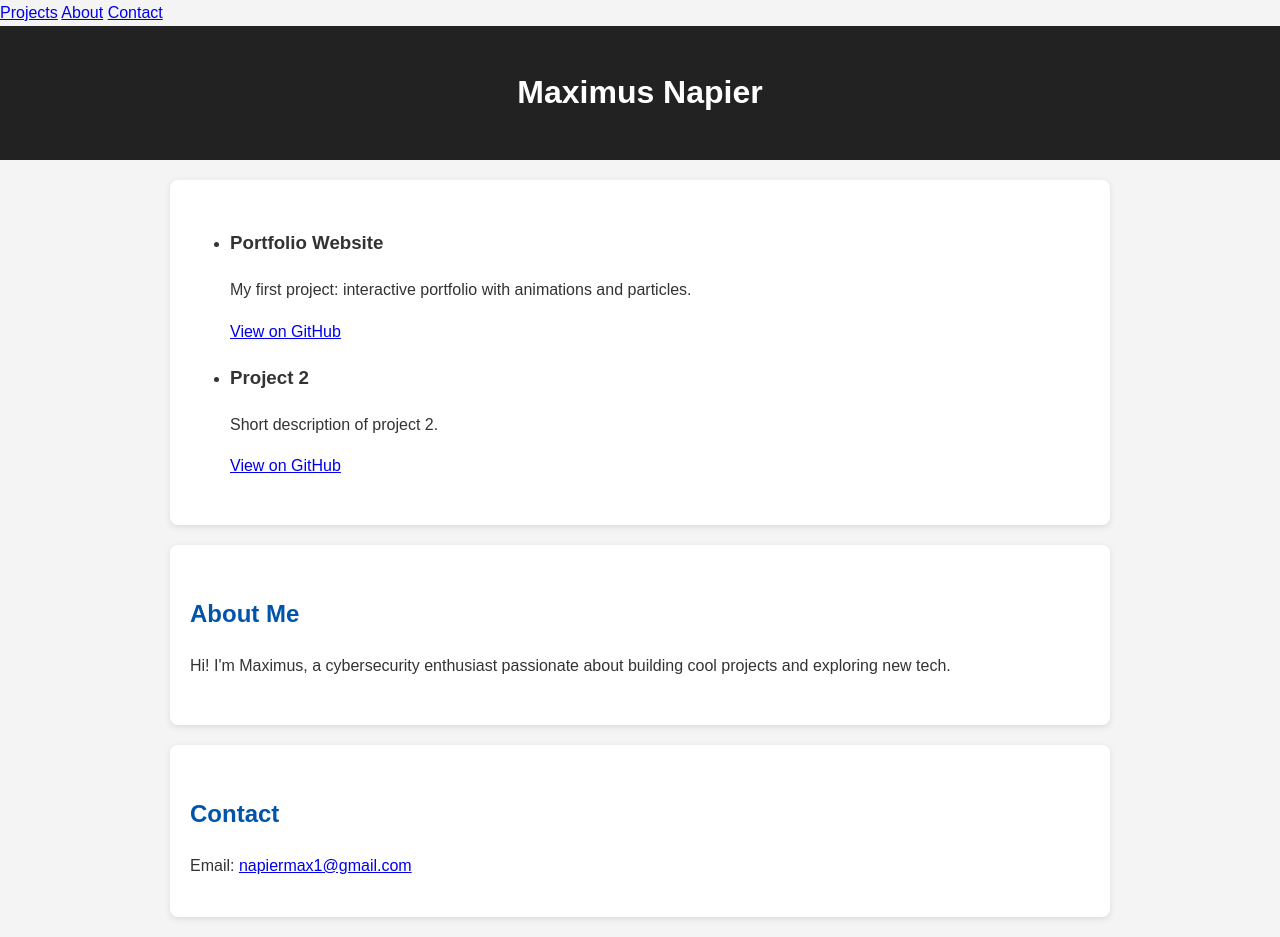
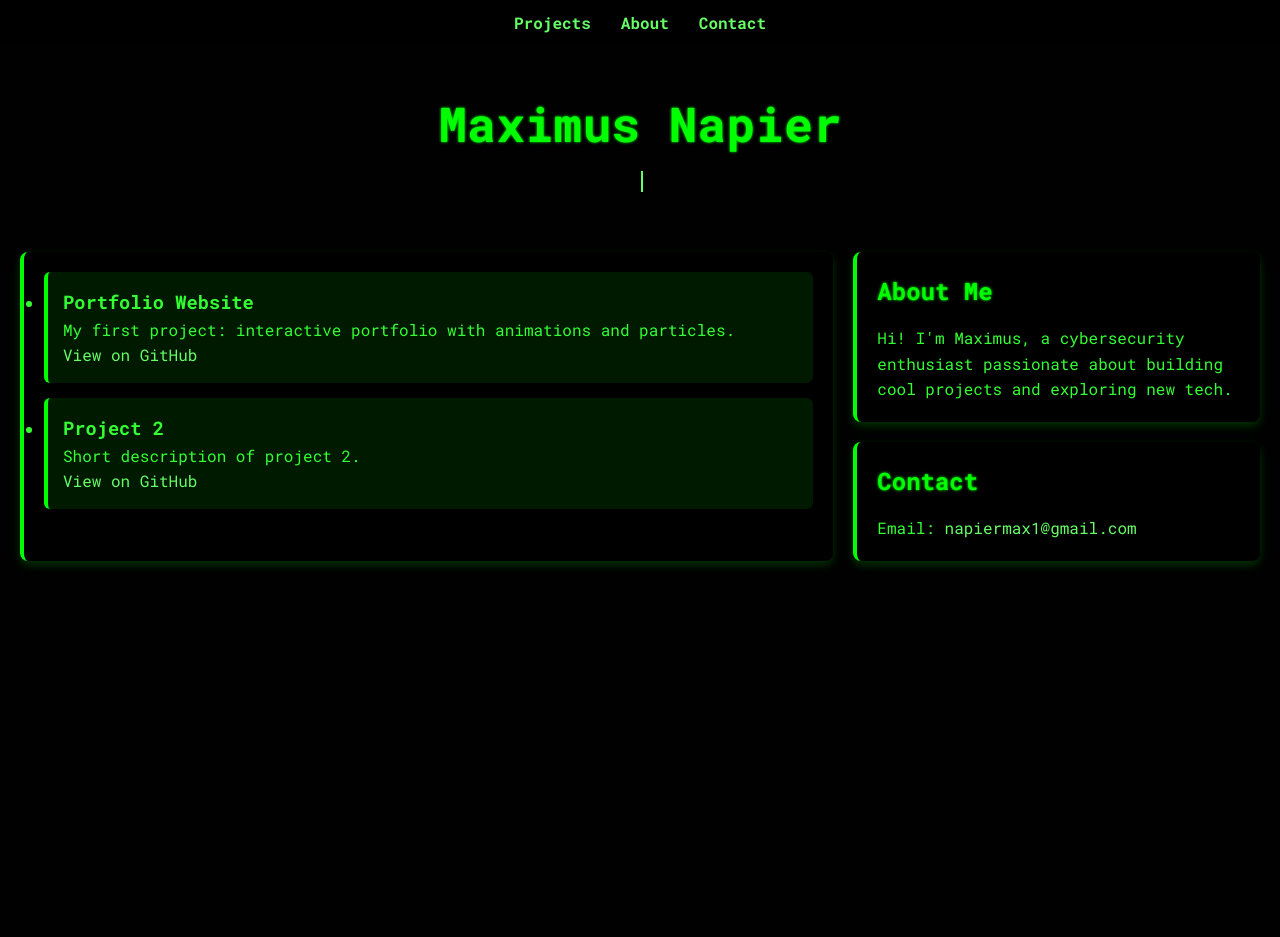
Before and after one commit to maximusna/maximusna.github.io, a plain HTML site: page index.html in a window 1280 px wide. After the commit the page ends 800 px from the top, so only its background shows below. Drawn offline with nearby package versions, Linux system fonts and the light colour scheme; a script that the page names is missing.

Commit message:
Update style.css

```diff
--- a/style.css
+++ b/style.css
@@ -1,90 +1,182 @@
-/* SMOOTH SCROLLING */
+
+* {
+  box-sizing: border-box;
+  margin: 0;
+  padding: 0;
+}
+
 html {
   scroll-behavior: smooth;
-  scroll-padding-top: 70px; /* space for sticky header */
 }
 
-/* BODY AND FONT */
+
+.nav-bar {
+  position: sticky;
+  top: 0;
+  display: flex;
+  justify-content: center;
+  gap: 30px;
+  background: rgba(0,0,0,0.8);
+  padding: 10px 0;
+  z-index: 10;
+}
+
+.nav-bar a {
+  color: #66ff66;
+  font-weight: bold;
+  text-decoration: none;
+  transition: color 0.3s;
+}
+
+.nav-bar a:hover {
+  color: #00ffff;
+}
+
+/* BODY */
 body {
-  font-family: Arial, sans-serif;
-  margin: 0;
+  font-family: 'Roboto Mono', monospace;
+  background: #010101;
+  color: #33ff33;
   line-height: 1.6;
-  background: #f4f4f4;
-  color: #333;
 }
 
 /* HEADER */
 header {
   text-align: center;
-  background: #222;
-  color: white;
-  padding: 20px 0;
-  position: sticky;
-  top: 0;
-  z-index: 1000;
+  padding: 40px 20px;
+  z-index: 1;
+  position: relative;
 }
 
-/* NAV LINKS */
-header nav a {
-  color: #00bfff;
-  margin: 0 15px;
-  text-decoration: none;
-  font-weight: bold;
+.site-title {
+  font-size: 3rem;
+  color: #00ff00;
+  text-shadow: 0 0 3px #00ff00;
 }
 
-header nav a:hover {
-  text-decoration: underline;
+.site-tagline {
+  font-size: 1.3rem;
+  color: #66ff66;
+  letter-spacing: 1px;
+  display: inline-flex;
+  align-items: center;
 }
 
-/* SECTIONS */
-section {
-  padding: 30px 20px;       /* smaller padding for less blank space */
-  max-width: 900px;
-  margin: 20px auto;
-  background: white;
-  border-radius: 8px;
-  box-shadow: 0 2px 6px rgba(0,0,0,0.1);
+.cursor {
+  width: 2px;
+  height: 1em;
+  background-color: #66ff66;
+  margin-left: 3px;
+  animation: blink 1s infinite;
 }
 
-/* SECTION HEADINGS */
-h2 {
-  color: #0055aa;
-  margin-bottom: 20px;
+@keyframes blink {
+  0%, 50%, 100% { opacity: 1; }
+  25%, 75% { opacity: 0; }
 }
 
-/* PROJECTS */
-.project {
-  margin-bottom: 20px;
+
+.grid-layout {
+  display: grid;
+  grid-template-columns: 2fr 1fr; /* Left big, right smaller */
+  grid-template-rows: auto auto;   /* Two rows for right column */
+  gap: 20px;
+  width: 100%;
+  max-width: 1400px;
+  margin: 20px auto;
+  padding: 0 20px;
+  z-index: 1;
 }
 
-.project h3 {
-  margin-top: 0;
-  color: #0055aa;
+
+.projects {
+  grid-column: 1 / 2;
+  grid-row: 1 / 3;  /* Span both rows vertically */
 }
 
-.project a {
-  display: inline-block;
-  margin-top: 10px;
-  color: #00bfff;
-  font-weight: bold;
-  text-decoration: none;
+.about {
+  grid-column: 2 / 3;
+  grid-row: 1 / 2;
 }
 
-.project a:hover {
-  text-decoration: underline;
+.contact {
+  grid-column: 2 / 3;
+  grid-row: 2 / 3;
 }
 
-/* BADGE */
-.badge {
-  background: #00bfff;
-  color: white;
-  padding: 3px 8px;
-  border-radius: 4px;
-  font-size: 12px;
-  margin-left: 10px;
+
+.project-card {
+  background: rgba(0,255,0,0.1);
+  padding: 15px;
+  border-left: 4px solid #00ff00;
+  border-radius: 6px;
+  margin-bottom: 15px;
+  transition: transform 0.3s, box-shadow 0.3s;
 }
 
-/* CONTACT */
-#contact p {
-  margin: 8px 0;
+.project-card:hover {
+  transform: translateY(-5px);
+  box-shadow: 0 6px 20px rgba(0,255,0,0.3);
 }
+
+
+.projects, .about, .contact {
+  background: rgba(0,0,0,0.7);
+  border-left: 4px solid #00ff00;
+  border-radius: 8px;
+  padding: 20px;
+  box-shadow: 0 4px 10px rgba(0,255,0,0.2);
+  transition: transform 0.2s ease, box-shadow 0.2s ease;
+}
+
+.projects:hover, .about:hover, .contact:hover {
+  transform: translateY(-3px);
+  box-shadow: 0 8px 20px rgba(0,255,0,0.25);
+}
+
+
+h2 {
+  color: #00ff00;
+  text-shadow: 0 0 3px #00ff00;
+  margin-bottom: 15px;
+}
+
+
+a {
+  color: #66ff66;
+  text-decoration: none;
+  transition: color 0.3s;
+}
+
+a:hover {
+  color: #00ffff;
+}
+
+
+@media (max-width: 800px) {
+  .grid-layout {
+    grid-template-columns: 1fr;
+    grid-template-rows: auto;
+  }
+
+  .projects, .about, .contact {
+    grid-column: 1 / 2;
+    grid-row: auto;
+  }
+
+  .projects ul {
+    display: flex;
+    flex-direction: column;
+    gap: 15px;
+  }
+}
+
+
+#particles-js {
+  position: fixed;
+  width: 100%;
+  height: 100%;
+  top: 0;
+  left: 0;
+  z-index: -1;
+}
```
